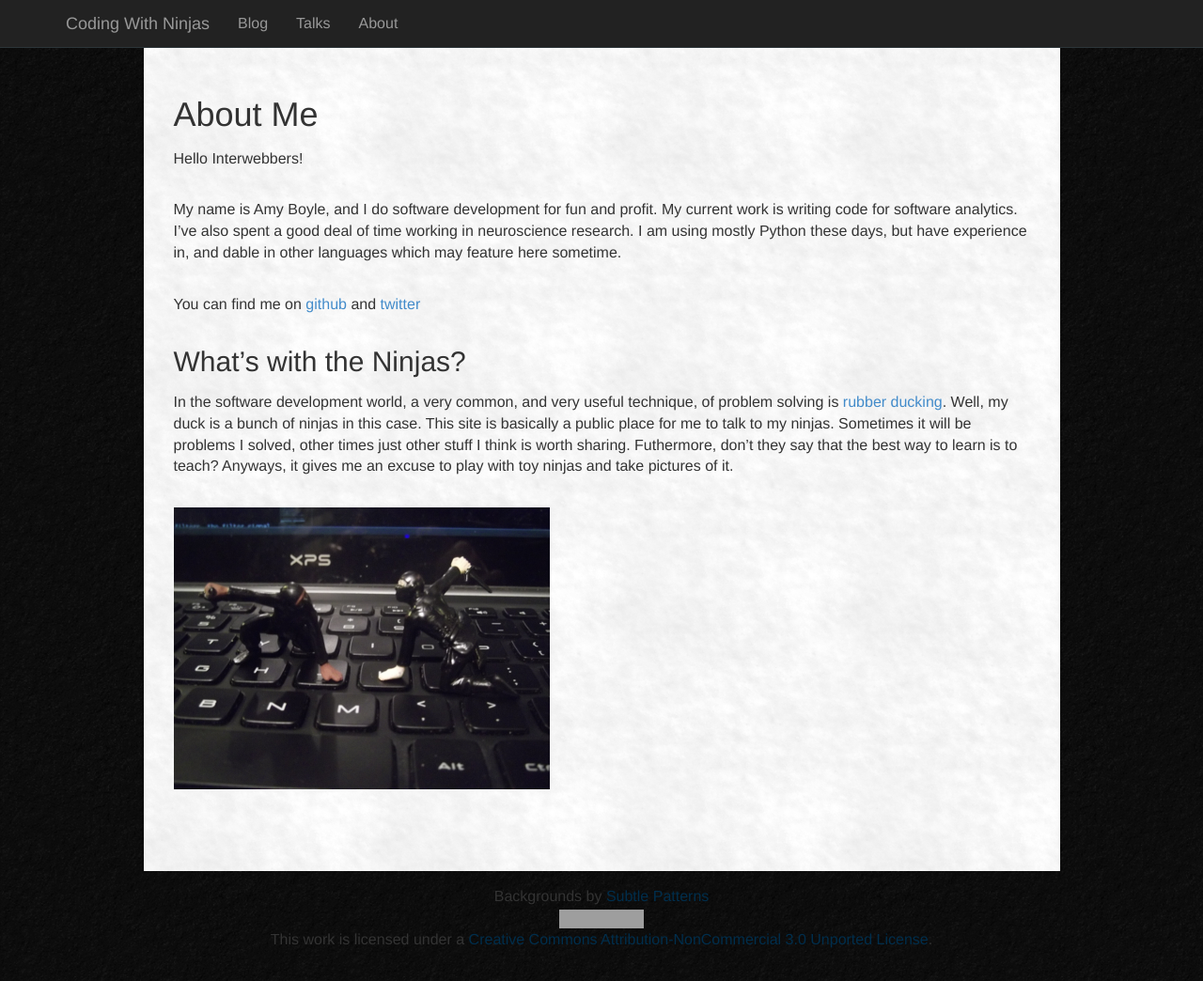
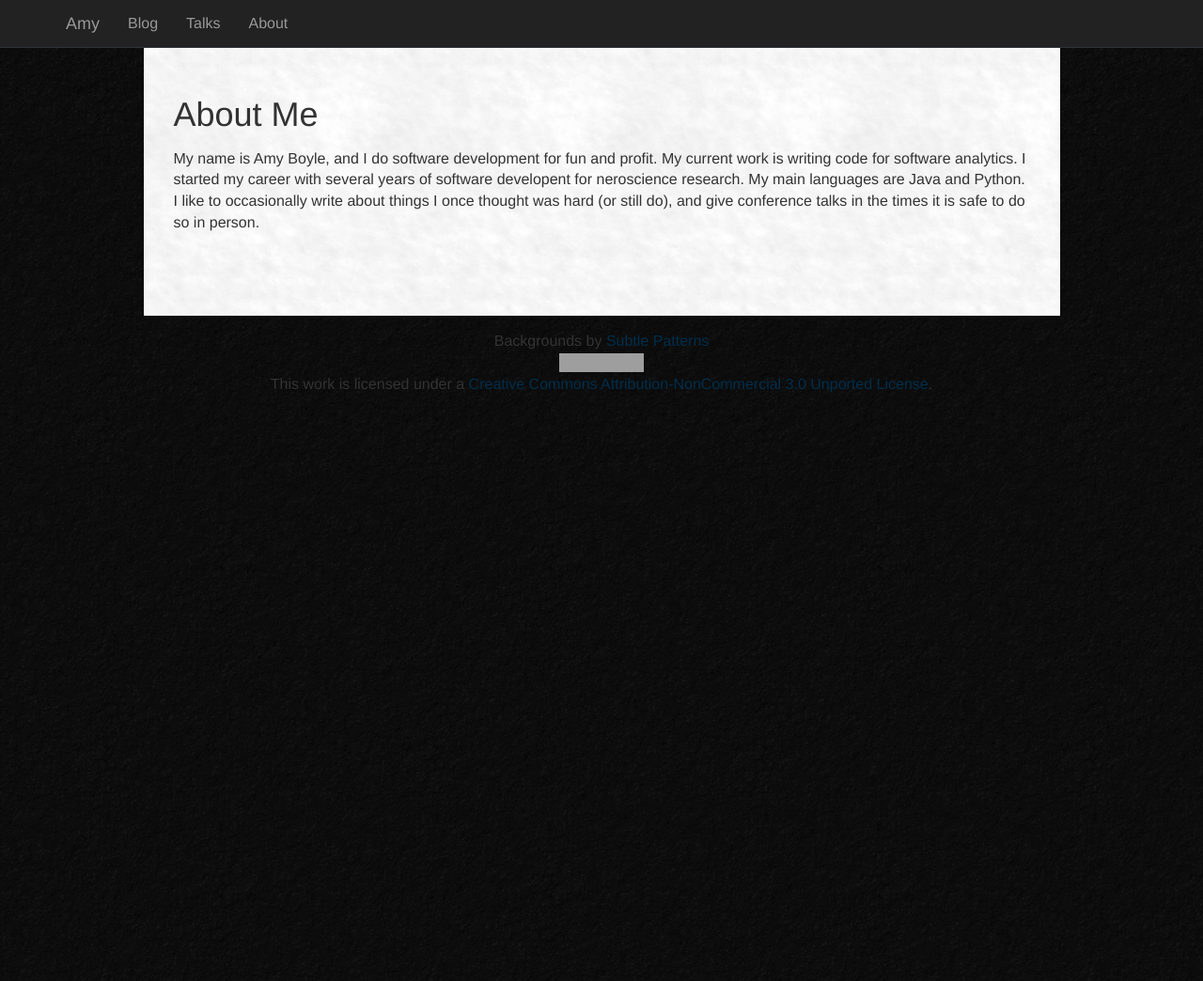
Before and after one commit to boylea/boylea.github.io, a Jekyll site: the page built from about.md, in a window 1280 px wide and 1044 px high. Shown: the whole window at 94% size. Built offline with Jekyll 4.4.1, drawn with Linux system fonts in a browser that asks for light colours; grey boxes are pictures that could not be loaded.

Commit message:
Less ninja

```diff
--- a/_config.yml
+++ b/_config.yml
@@ -1,4 +1,4 @@
-name: "Coding With Ninjas"
+name: "Amy"
 permalink: /:title
 highlighter : rouge
 github: [Repository metadata]
--- a/about.md
+++ b/about.md
@@ -5,15 +5,6 @@ title : About me
 About Me
 ========
 
-Hello Interwebbers!
+My name is Amy Boyle, and I do software development for fun and profit. My current work is writing code for software analytics. I started my career with several years of software developent for neroscience research. My main languages are Java and Python. I like to occasionally write about things I once thought was hard (or still do), and give conference talks in the times it is safe to do so in person.
 
-My name is Amy Boyle, and I do software development for fun and profit. My current work is writing code for software analytics. I've also spent a good deal of time working in neuroscience research. I am using mostly Python these days, but have experience in, and dable in other languages which may feature here sometime.
-
-You can find me on [github](https://github.com/boylea) and [twitter](https://twitter.com/amylouboyle)
-
-What's with the Ninjas?
------------------------
-
-In the software development world, a very common, and very useful technique, of problem solving is [rubber ducking](http://en.wikipedia.org/wiki/Rubber_duck_debugging). Well, my duck is a bunch of ninjas in this case. This site is basically a public place for me to talk to my ninjas. Sometimes it will be problems I solved, other times just other stuff I think is worth sharing. Futhermore, don't they say that the best way to learn is to teach? Anyways, it gives me an excuse to play with toy ninjas and take pictures of it.
-
-<img src="images/keyboardduel.png" alt="ninjas dueling" style="width: 400px;" title="Ninjas are great listeners"/>
+<a href="https://github.com/boylea"><i class="icon-github icon-large"></i></a>
```
Also changed, not shown: _posts/2014-08-18-Calibrating-Ultrasonic-Speakers-Cont.md (+0 -2 lines), blog_list.md (+1 -2 lines), index.md (+1 -2 lines), talk_list.md (+1 -1 lines), images/keyboardduel.png (deleted), images/ninjaplant.png (deleted), images/ninjaslaptop.jpg (deleted).
